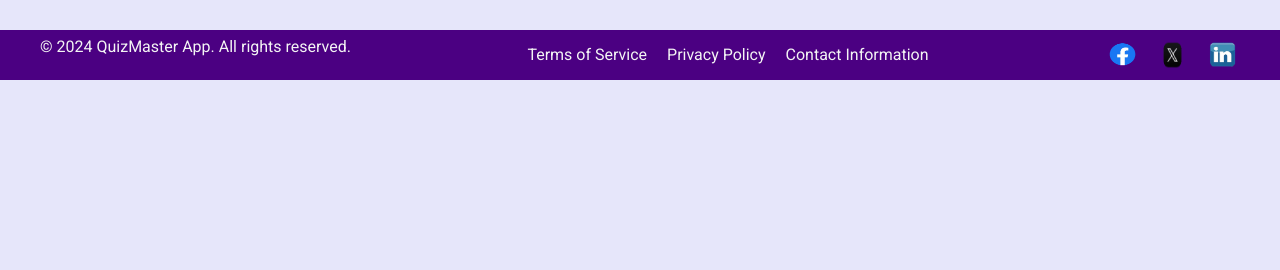
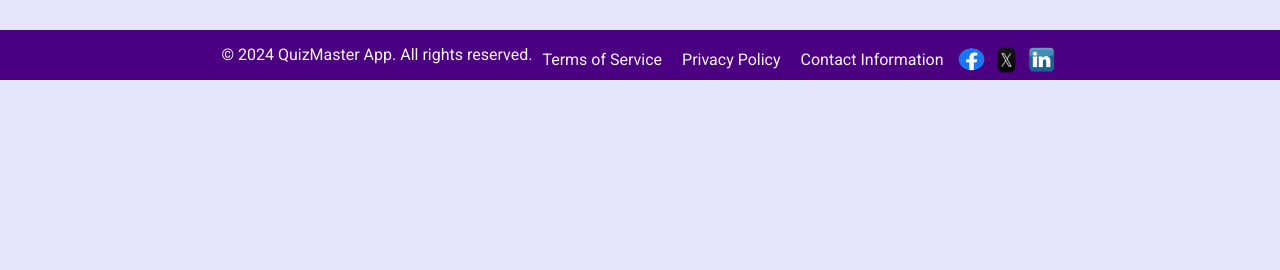
Before and after one commit to Aalaa-Fahim/Quiz_Master, a Flask app: page /about in a window 1280 px wide. Shown: the part 126-396 px from the top of the page. Run offline with Flask 3, Linux system fonts and the light colour scheme; some libraries are stand-ins or nearby versions.

Commit message:
Updated footer

```diff
--- a/app/static/base.css
+++ b/app/static/base.css
@@ -158,11 +158,17 @@ footer {
   background-color: #4B0082;
   color: #f4f4f4;
   text-align: center;
-  padding: 5px;
+  padding: 5px 0;
   width: 100%;
-  /* position: fixed;
   bottom: 0;
-  left: 0; */
+  display: flex;
+  justify-content: center;
+  align-items: center;
+  flex-direction: column;
+}
+
+footer p {
+    margin: 5px 0;
 }
 
 .footer-content {
@@ -176,17 +182,22 @@ footer {
 
 .footer-links {
   display: flex;
-  gap: 20px;
+  /* gap: 20px; */
+  margin-top: 10px;
 }
 
 .footer-links a {
   color: #f4f4f4;
+  margin: 0 10px;
   text-decoration: none;
 }
 
 .social-media {
   display: flex;
-  gap: 15px;
+  /* gap: 15px; */
+  justify-content: center;
+  align-items: center;
+  margin-top: 10px;
 }
 
 .social-media a img {
```
